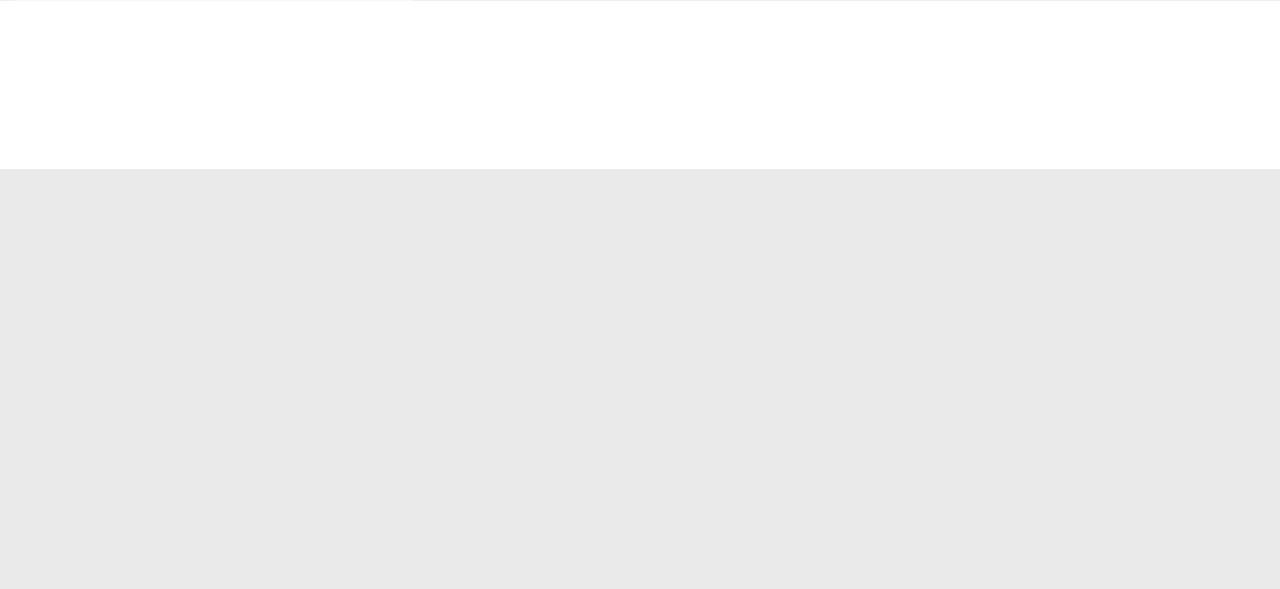
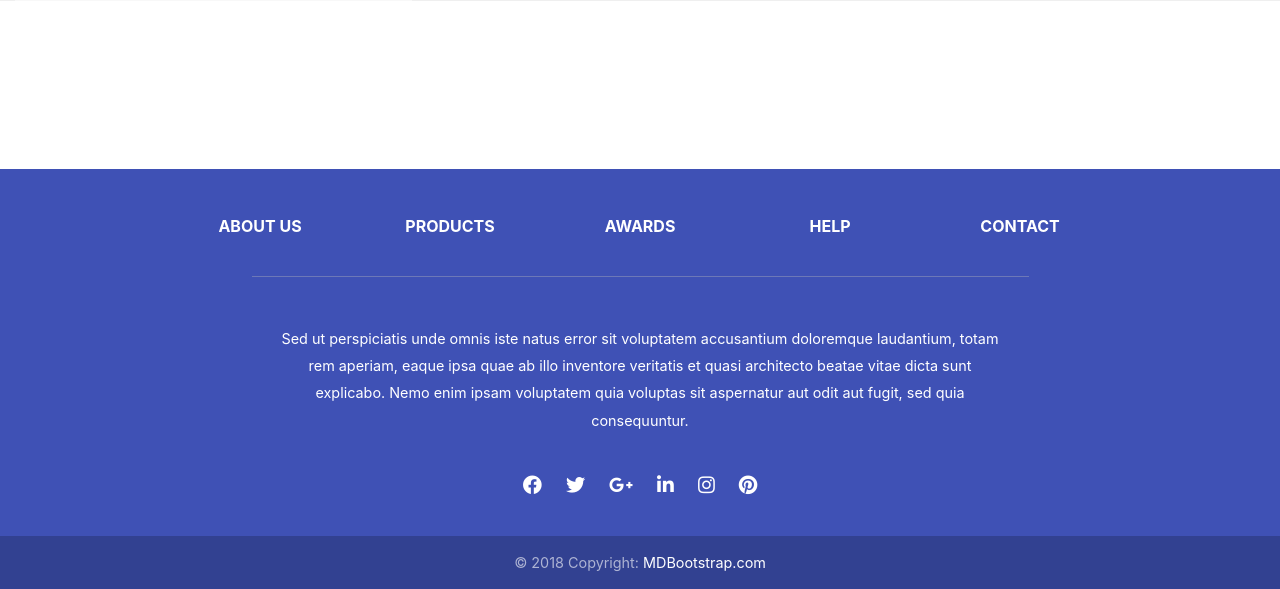
Before and after one commit to josekang/healthdiaries, a Flask app: page / in a window 1280 px wide; the page is wider, and only the part inside the window is pictured. Shown: the part 3709-4298 px from the top of that part. Before the commit the page ends 3878 px from the top of that part, so only its background shows below. Run offline with Flask 2, Linux system fonts and the light colour scheme; some libraries are stand-ins or nearby versions.

Commit message:
Added the footer section

```diff
--- a/myproject/templates/base.html
+++ b/myproject/templates/base.html
@@ -3,6 +3,22 @@
   <head>
     <meta charset="utf-8">
     <title>BrianNyagateKenAriga</title>
+
+    <!-- Font Awesome -->
+    <link rel="stylesheet" href="https://use.fontawesome.com/releases/v5.8.1/css/all.css">
+    <!-- Bootstrap core CSS -->
+    <link href="https://cdnjs.cloudflare.com/ajax/libs/twitter-bootstrap/4.3.1/css/bootstrap.min.css" rel="stylesheet">
+    <!-- Material Design Bootstrap -->
+    <link href="https://cdnjs.cloudflare.com/ajax/libs/mdbootstrap/4.8.0/css/mdb.min.css" rel="stylesheet">
+
+    <!-- JQuery -->
+    <script type="text/javascript" src="https://cdnjs.cloudflare.com/ajax/libs/jquery/3.4.0/jquery.min.js"></script>
+    <!-- Bootstrap tooltips -->
+    <script type="text/javascript" src="https://cdnjs.cloudflare.com/ajax/libs/popper.js/1.14.4/umd/popper.min.js"></script>
+    <!-- Bootstrap core JavaScript -->
+    <script type="text/javascript" src="https://cdnjs.cloudflare.com/ajax/libs/twitter-bootstrap/4.3.1/js/bootstrap.min.js"></script>
+    <!-- MDB core JavaScript -->
+    <script type="text/javascript" src="https://cdnjs.cloudflare.com/ajax/libs/mdbootstrap/4.8.0/js/mdb.min.js"></script>
 
     <link rel="stylesheet" href="https://stackpath.bootstrapcdn.com/font-awesome/4.7.0/css/font-awesome.min.css">
     <link rel="stylesheet" href="https://stackpath.bootstrapcdn.com/bootstrap/4.3.1/css/bootstrap.min.css">
--- a/myproject/templates/index.html
+++ b/myproject/templates/index.html
@@ -177,4 +177,133 @@ Caregivers are given nutrition education and are equipped with the relevant skil
 <!-- THE END: THE ABOVE CODE SHOWS THE BLOG SECTION -->
 <!-- xxxxxxxxxxxxxxxxxxxxxxxxxxxxxxxxxxxxxxxxxxxxxxxxxxxxxxxxxxxxxxxxxxxxxxxxxxxxxxxxxxxxxxxxxxxxxxxxxxxxxx -->
 
+<!-- xxxxxxxxxxxxxxxxxxxxxxxxxxxxxxxxxxxxxxxxxxxxxxxxxxxxxxxxxxxxxxxxxxxxxxxxxxxxxxxxxxxxxxxxxxxxxxxxxxxxxx -->
+<!-- THE START: THE BELOW CODE SHOWS THE FOOTER SECTION -->
+
+<!-- Footer -->
+<footer class="page-footer font-small indigo">
+
+  <!-- Footer Links -->
+  <div class="container">
+
+    <!-- Grid row-->
+    <div class="row text-center d-flex justify-content-center pt-5 mb-3">
+
+      <!-- Grid column -->
+      <div class="col-md-2 mb-3">
+        <h6 class="text-uppercase font-weight-bold">
+          <a href="#!">About us</a>
+        </h6>
+      </div>
+      <!-- Grid column -->
+
+      <!-- Grid column -->
+      <div class="col-md-2 mb-3">
+        <h6 class="text-uppercase font-weight-bold">
+          <a href="#!">Products</a>
+        </h6>
+      </div>
+      <!-- Grid column -->
+
+      <!-- Grid column -->
+      <div class="col-md-2 mb-3">
+        <h6 class="text-uppercase font-weight-bold">
+          <a href="#!">Awards</a>
+        </h6>
+      </div>
+      <!-- Grid column -->
+
+      <!-- Grid column -->
+      <div class="col-md-2 mb-3">
+        <h6 class="text-uppercase font-weight-bold">
+          <a href="#!">Help</a>
+        </h6>
+      </div>
+      <!-- Grid column -->
+
+      <!-- Grid column -->
+      <div class="col-md-2 mb-3">
+        <h6 class="text-uppercase font-weight-bold">
+          <a href="#!">Contact</a>
+        </h6>
+      </div>
+      <!-- Grid column -->
+
+    </div>
+    <!-- Grid row-->
+    <hr class="rgba-white-light" style="margin: 0 15%;">
+
+    <!-- Grid row-->
+    <div class="row d-flex text-center justify-content-center mb-md-0 mb-4">
+
+      <!-- Grid column -->
+      <div class="col-md-8 col-12 mt-5">
+        <p style="line-height: 1.7rem">Sed ut perspiciatis unde omnis iste natus error sit voluptatem
+          accusantium doloremque laudantium, totam rem
+          aperiam, eaque ipsa quae ab illo inventore veritatis et quasi architecto beatae vitae dicta sunt
+          explicabo.
+          Nemo enim ipsam voluptatem quia voluptas sit aspernatur aut odit aut fugit, sed quia consequuntur.</p>
+      </div>
+      <!-- Grid column -->
+
+    </div>
+    <!-- Grid row-->
+    <hr class="clearfix d-md-none rgba-white-light" style="margin: 10% 15% 5%;">
+
+    <!-- Grid row-->
+    <div class="row pb-3">
+
+      <!-- Grid column -->
+      <div class="col-md-12">
+
+        <div class="mb-5 flex-center">
+
+          <!-- Facebook -->
+          <a class="fb-ic">
+            <i class="fab fa-facebook-f fa-lg white-text mr-4"> </i>
+          </a>
+          <!-- Twitter -->
+          <a class="tw-ic">
+            <i class="fab fa-twitter fa-lg white-text mr-4"> </i>
+          </a>
+          <!-- Google +-->
+          <a class="gplus-ic">
+            <i class="fab fa-google-plus-g fa-lg white-text mr-4"> </i>
+          </a>
+          <!--Linkedin -->
+          <a class="li-ic">
+            <i class="fab fa-linkedin-in fa-lg white-text mr-4"> </i>
+          </a>
+          <!--Instagram-->
+          <a class="ins-ic">
+            <i class="fab fa-instagram fa-lg white-text mr-4"> </i>
+          </a>
+          <!--Pinterest-->
+          <a class="pin-ic">
+            <i class="fab fa-pinterest fa-lg white-text"> </i>
+          </a>
+
+        </div>
+
+      </div>
+      <!-- Grid column -->
+
+    </div>
+    <!-- Grid row-->
+
+  </div>
+  <!-- Footer Links -->
+
+  <!-- Copyright -->
+  <div class="footer-copyright text-center py-3">© 2018 Copyright:
+    <a href="https://mdbootstrap.com/education/bootstrap/"> MDBootstrap.com</a>
+  </div>
+  <!-- Copyright -->
+
+</footer>
+<!-- Footer -->
+
+<!-- THE END: THE ABOVE CODE SHOWS THE BLOG SECTION -->
+<!-- xxxxxxxxxxxxxxxxxxxxxxxxxxxxxxxxxxxxxxxxxxxxxxxxxxxxxxxxxxxxxxxxxxxxxxxxxxxxxxxxxxxxxxxxxxxxxxxxxxxxxx -->
+
 {% endblock %}
```
